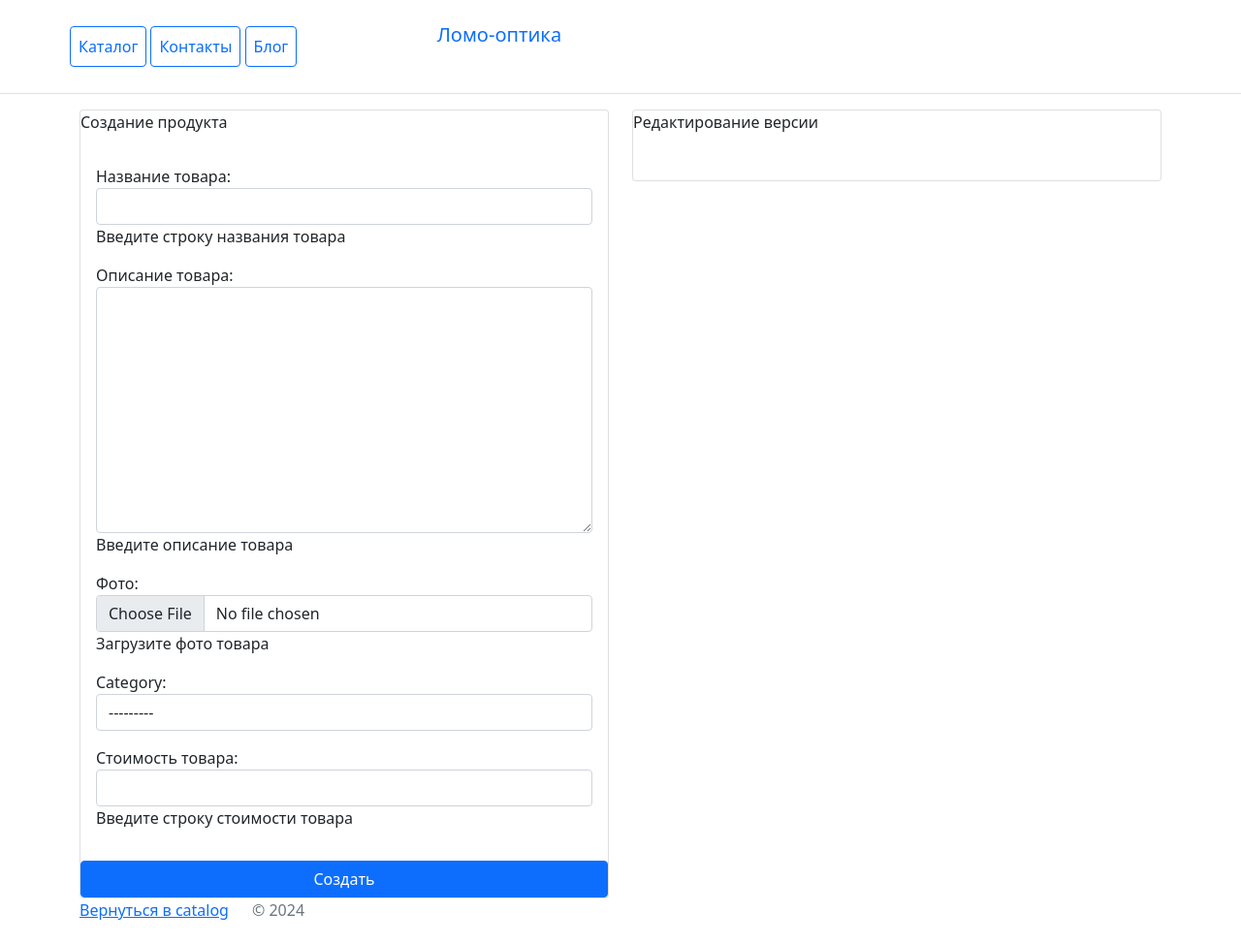
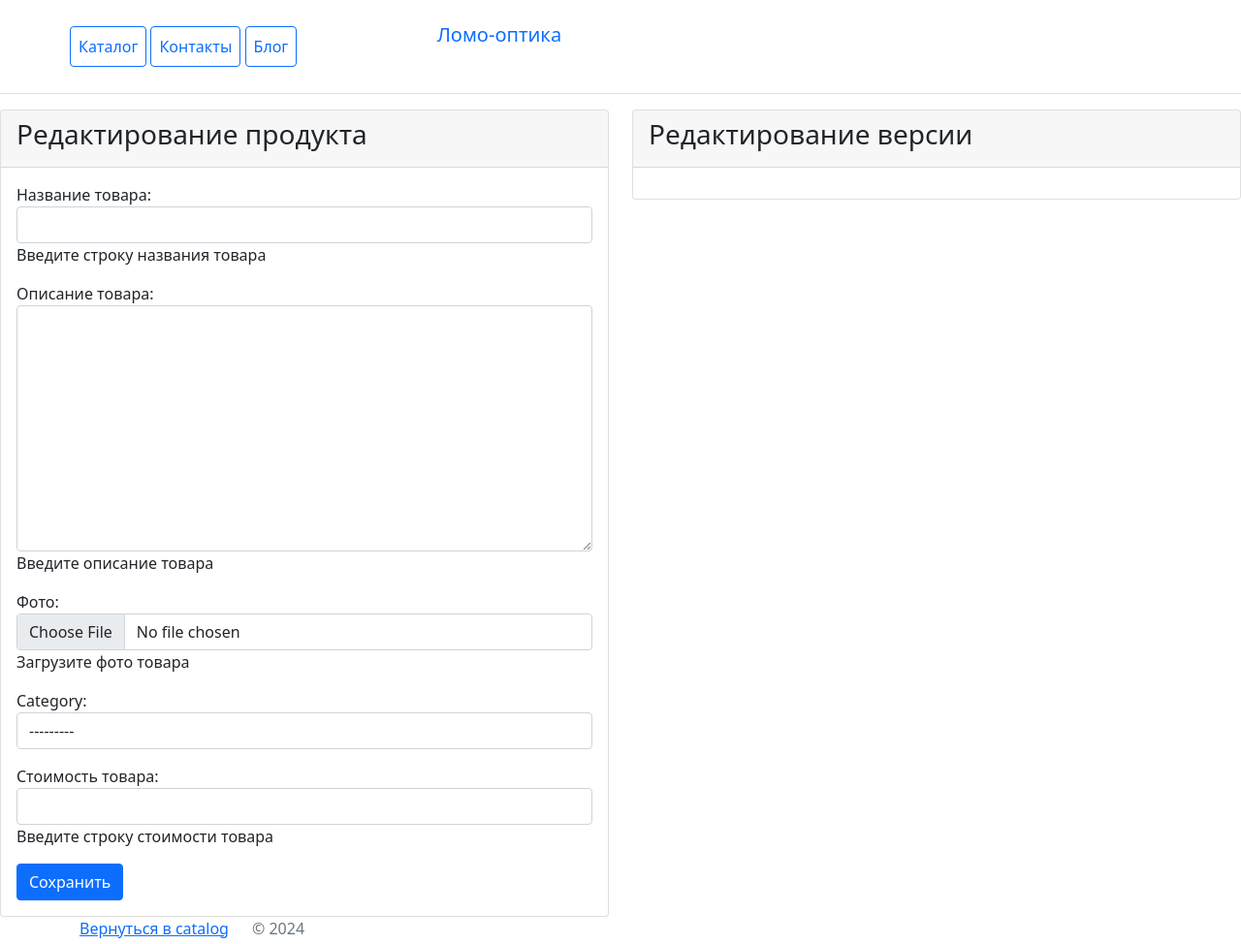
Before and after one commit to Iceeyess/Marketplace, a Django app: page /catalog/create/ in a window 1280 px wide. Shown: the whole page at 97% size. Before the commit the page ends 949 px from the top, so only its background shows below. Run offline with Django 5.2, Linux system fonts and the light colour scheme; data comes from the database, SQL or seed files in the repository; some libraries are stand-ins or nearby versions.

Commit message:
product_form.html was modified. flags in views.py for debug were put on.

```diff
--- a/catalog/templates/catalog/product_form.html
+++ b/catalog/templates/catalog/product_form.html
@@ -1,35 +1,33 @@
 {% extends 'catalog/base.html' %}
 
 {% block context %}
-<div class="container">
+<div class="col-12">
     <form class="row" method="post" enctype="multipart/form-data">
         <div class="col-6">
             <div class="card">
-                {% if object %}
-                <p class="card-text">Редактирование продукта</p>
-                {% else %}
-                <p class="card-text">Создание продукта</p>
-                {% endif %}
+                <div class="card-header">
+                    <h3 class="card-title">
+                        Редактирование продукта
+                    </h3>
+                </div>
                 <div class="card-body">
                     {% csrf_token %}
                     {{ form.as_p }}
+                    <button type="submit" class="btn btn-primary">Сохранить</button>
                 </div>
-                <button type="submit" class="btn btn-primary">
-                    {% if object %}
-                    Сохранить
-                    {% else %}
-                    Создать
-                    {% endif %}
-                </button>
             </div>
         </div>
         <div class="col-6">
             <div class="card">
-                <p class="card-text">Редактирование версии</p>
+                <div class="card-header">
+                    <h3 class="card-title">
+                        Редактирование версии
+                    </h3>
+                </div>
                 <div class="card-body">
                     {{ formset.management_form }}
-                    {% for form in formset.forms %}
-                    {{ form.as_p }}
+                    {% for f in formset.forms %}
+                    {{ f.as_p }}
                     {% endfor %}
                 </div>
             </div>
@@ -38,5 +36,4 @@
 </div>
 
 
-
 {% endblock %}
--- a/catalog/views.py
+++ b/catalog/views.py
@@ -47,32 +47,32 @@ class CatalogUpdateView(UpdateView):
     model = Product
     form_class = ProductForm
     success_url = reverse_lazy('catalog:product')
-    # extra_context = {
-    #     'project_name': CatalogConfig.name,
-    #     'title': 'Редактирование товара'
-    # }
+    extra_context = {
+        'project_name': CatalogConfig.name,
+        'title': 'Редактирование товара'
+    }
 
     def get_context_data(self, **kwargs):
         context_data = super().get_context_data(**kwargs)
         ProductFormset = inlineformset_factory(Product, Version, form=VersionForm, extra=1)
+        print('вызываю get_context_data')
         if self.request.method == 'POST':
             context_data['formset'] = ProductFormset(self.request.POST, instance=self.object)
+            print('вызываю if')
         else:
             context_data['formset'] = ProductFormset(instance=self.object)
+            print('вызываю else')
         return context_data
 
     def form_valid(self, form):
-        context = super().get_context_data()
-        print(context)  # Там нет formset!!!!
-        formset = context['formset']
+        formset = super().get_context_data()['formset']
         self.object = form.save()
-        if form.id_valid() and formset.is_valid():
+        if form.id_valid():
             formset.instance = self.object
             formset.save()
         return super().form_valid(form)
         # else:
         #     self.render_to_response(self.get_context_data(form=form, formset=formset))
-
 
 
 class CatalogDeleteView(DeleteView):
```
